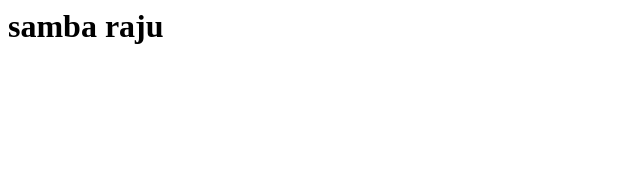
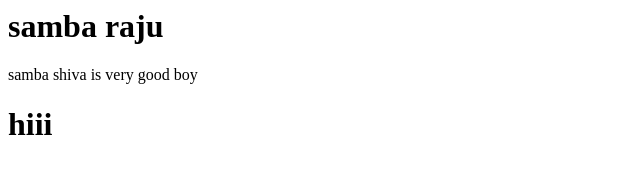
Before and after one commit to samba38/MockCompanyChaeck, a plain HTML site: page index.html in a window 1280 px wide. Shown: the whole page, without its empty margins (0-640 px from the left). Drawn offline with Linux system fonts and the light colour scheme.

Commit message:
add new points in html

```diff
--- a/index.html
+++ b/index.html
@@ -1,3 +1,5 @@
 <div>
     <h1>samba raju</h1>
+    <p>samba shiva is very good boy</p>
+    <h1>hiii</h1>
 </div>
```
